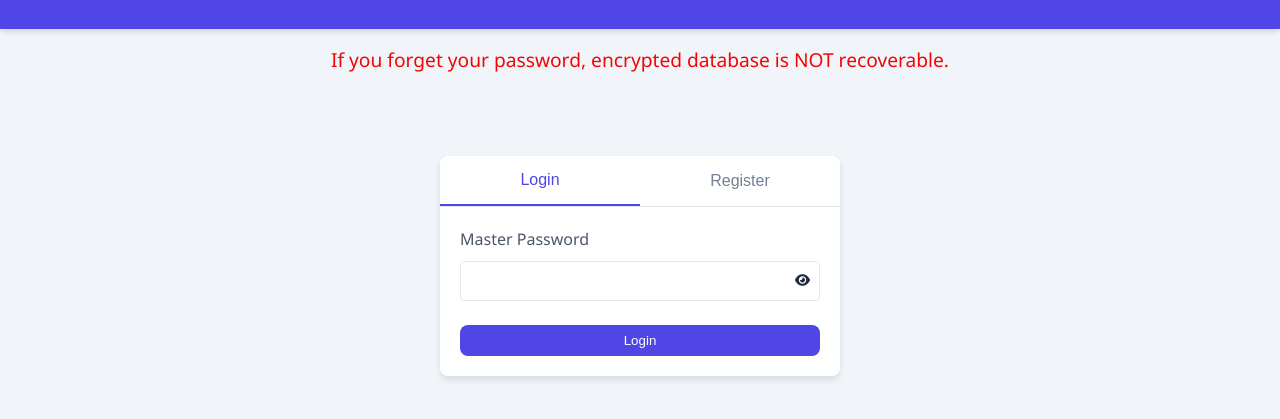
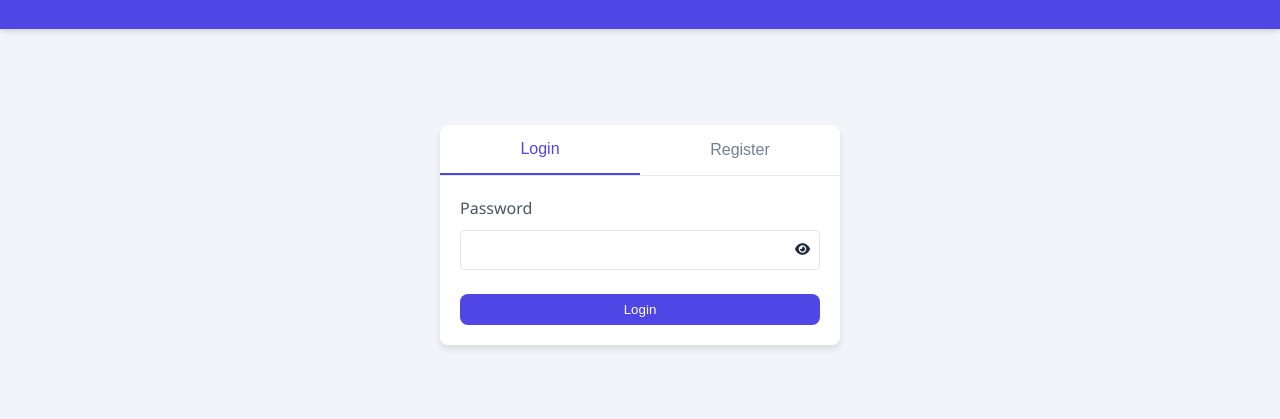
Before and after one commit to tasarma/password-manager, a website built with Vite: page index.html in a window 1280 px wide. Shown: the part 73-492 px from the top of the page. Built offline with nearby package versions, Linux system fonts and the light colour scheme.

```diff
--- a/index.html
+++ b/index.html
@@ -20,9 +20,6 @@
 
     <!-- Auth Container - Only shown when not logged in -->
     <div class="container" id="authContainer">
-        <div class="centered-container" style="text-align: center;">
-            <p style="font-size: 1.2em; color: #f10606;">If you forget your password, encrypted database is NOT recoverable.  </p>
-        </div>
         <div class="auth-card">
             <div class="auth-tabs">
                 <button class="auth-tab active" id="loginTab">Login</button>
@@ -32,7 +29,7 @@
                 <!-- Login Form -->
                 <form id="loginForm" class="auth-form">
                     <div class="form-group">
-                        <label for="loginPassword">Master Password</label>
+                        <label for="loginPassword">Password</label>
                         <div style="position: relative;">
                             <input type="password" id="loginPassword" class="form-control" required style="padding-right: 40px;">
                             <button type="button" id="loginTogglePassword" class="btn btn-outline" style="position: absolute; right: 5px; top: 50%; transform: translateY(-50%); color: var(--dark-color); border: none; background: none; padding: 5px;">
@@ -48,7 +45,7 @@
                 <!-- Register Form -->
                 <form id="registerForm" class="auth-form" style="display: none;">
                     <div class="form-group">
-                        <label for="registerPassword">Create Master Password</label>
+                        <label for="registerPassword">Create Password</label>
                         <div style="position: relative;">
                             <input type="password" id="registerPassword" class="form-control" required style="padding-right: 40px;">
                             <button type="button" id="registerTogglePassword" class="btn btn-outline" style="position: absolute; right: 5px; top: 50%; transform: translateY(-50%); color: var(--dark-color); border: none; background: none; padding: 5px;">
@@ -57,7 +54,7 @@
                         </div>
                     </div>
                     <div class="form-group">
-                        <label for="confirmPassword">Confirm Master Password</label>
+                        <label for="confirmPassword">Confirm Password</label>
                         <div style="position: relative;">
                             <input type="password" id="confirmPassword" class="form-control" required style="padding-right: 40px;">
                             <button type="button" id="confirmTogglePassword" class="btn btn-outline" style="position: absolute; right: 5px; top: 50%; transform: translateY(-50%); color: var(--dark-color); border: none; background: none; padding: 5px;">
@@ -66,7 +63,9 @@
                         </div>
                     </div>
                     <div class="form-group">
-                        <label for="encryptDb">Would you like to encrypt the database?</label>
+                         <label for="encryptDb">Would you like to store your data more securely? <br><span style="color: #cc0000;">⚠️ Forgotten password cannot be recovered.</span></label>
+
+                        <!--<label for="encryptDb">Would you like to encrypt the database?</label>-->
                         <select id="encryptDb" class="form-control" required>
                             <option value="" disabled selected>Select an option</option>
                             <option value="yes">Yes</option>
```
